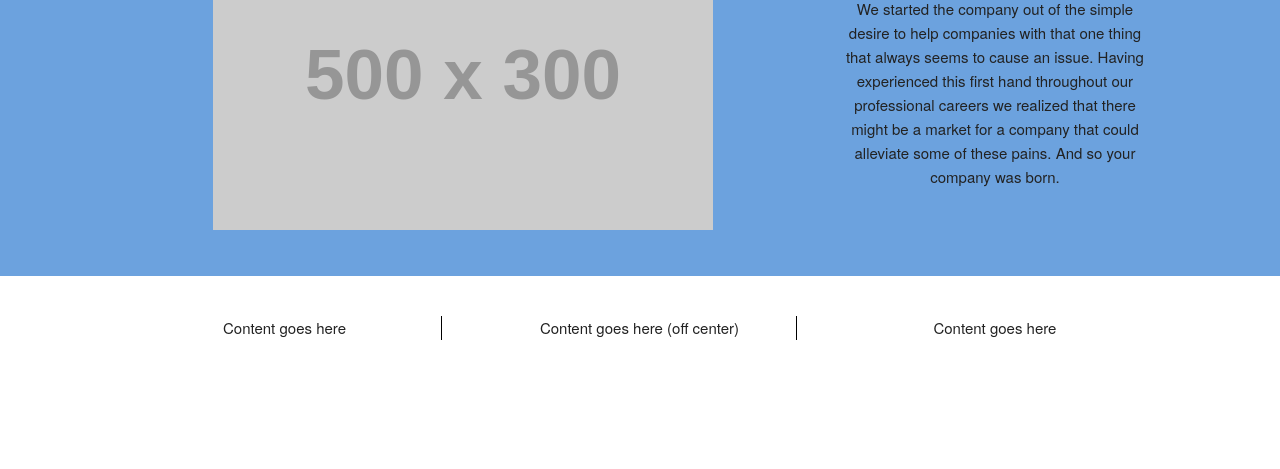
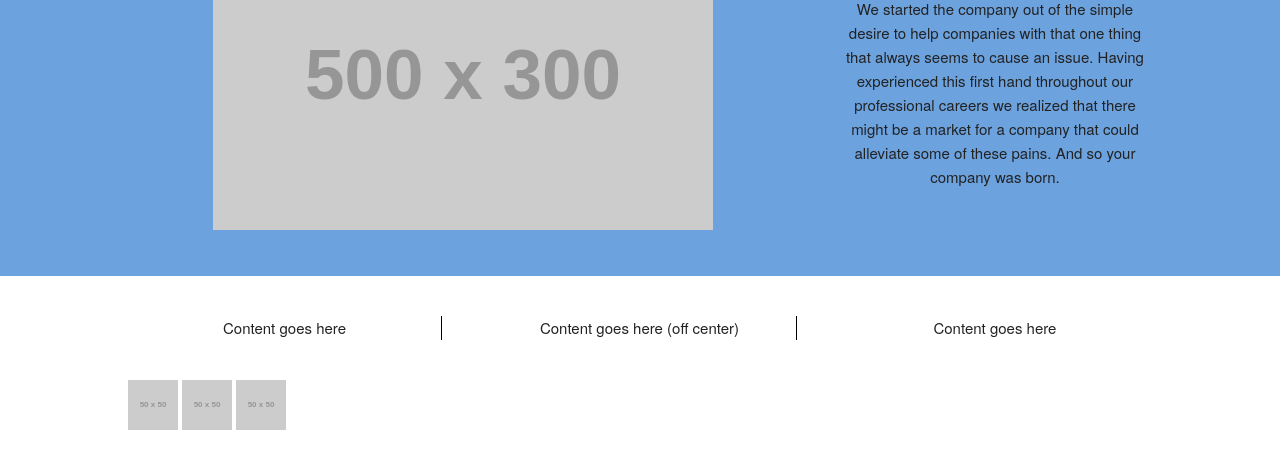
Before and after one commit to C4MIV3R/basic_website_skeleton_framework, a plain HTML site: page index.html in a window 1280 px wide. Shown: the part 545-1014 px from the top of the page. Before the commit the page ends 925 px from the top, so only its background shows below. Drawn offline with Linux system fonts and the light colour scheme; placeholder pictures from the web are drawn by us.

Commit message:
adding footer to HTML and basic styling of stylesheets

```diff
--- a/index.html
+++ b/index.html
@@ -66,5 +66,20 @@
         </div>
       </div>
     </div>
+    <footer id="footer">
+      <div class="container">
+        <div class="row">
+          <div class="twelve columns">
+            <ul class="footerSocial">
+              <li><a href="#"><img src="http://placehold.it/50x50" alt="" /></a></li>
+              <li><a href="#"><img src="http://placehold.it/50x50" alt="" /></a></li>
+              <li><a href="#"><img src="http://placehold.it/50x50" alt="" /></a></li>
+            </ul>
+          </div>
+        </div>
+      </div>
+
+
+    </footer>
   </body>
 </html>
--- a/style/stylesheet.scss
+++ b/style/stylesheet.scss
@@ -89,6 +89,18 @@
     height: 100%;
   }
 }
+#footer {
+  .footerSocial {
+    list-style: none;
+      li {
+        display: inline-block;
+        text-decoration: none;
+        a {
+        }
+      }
+  }
+}
+
 
 /*  Media Queries
 ----------------------------------------- */
```
Also changed, not shown: style/stylesheet.css, 1 other file.
